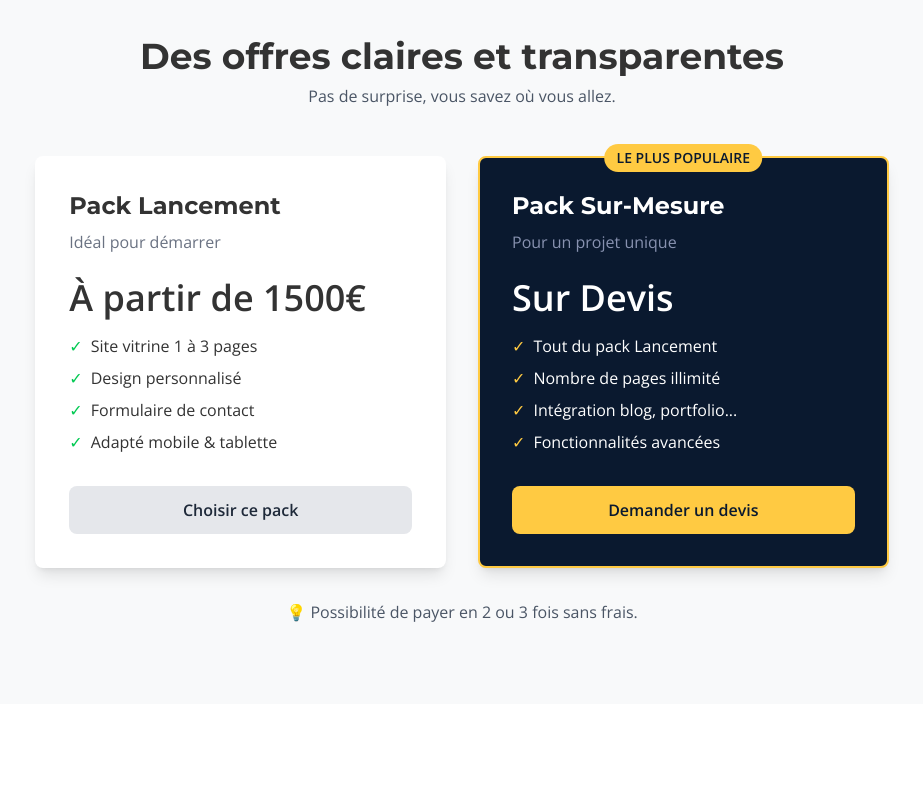
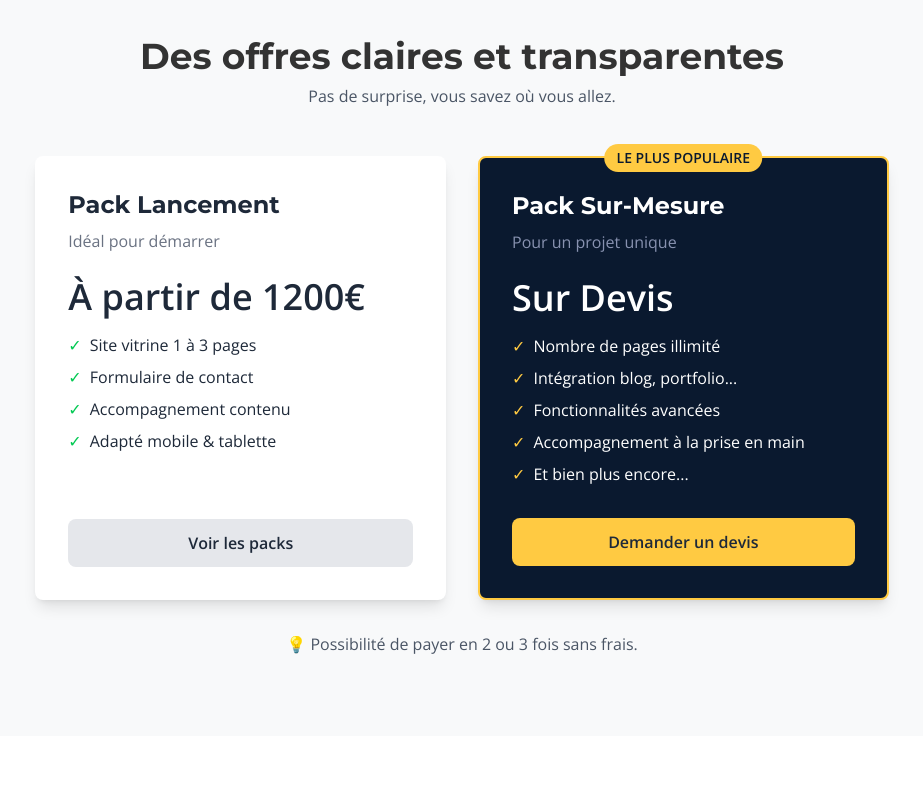
Before and after one commit to haaslaura/laura-haas-ei-front, a React (Vite) app: page / in a window 1280 px wide. Shown: the part 1912-2698 px from the top of the page, without its empty margins (178-1101 px from the left). Built offline with nearby package versions, Linux system fonts and the light colour scheme.

Commit message:
Creation of components adapted to the "offers" section + minor corrections to StageSection.jsx

```diff
--- a/src/components/CardSection.jsx
+++ b/src/components/CardSection.jsx
@@ -36,7 +36,7 @@ const CardSection = () => {
         <section className="max-w-xl py-26 mx-auto">
             <h2 className="text-3xl md:text-4xl font-bold text-center mb-12">Quel est votre projet ?</h2>
 
-            <div className="grid md:grid-cols-3 gap-8">
+            <div className="grid md:grid-cols-3 justify-center gap-8">
                 {contentCardSection.map((card) => (
                     <SimpleCard
                         key={card.title}
--- /dev/null
+++ b/src/components/OfferCard.jsx
@@ -0,0 +1,95 @@
+import { act } from 'react';
+import { Link } from 'react-router-dom';
+
+const styleOptions = {
+    false: {
+        border: 'border',
+        borderColor: 'border-transparent',
+        background: 'bg-white',
+        textColor: 'text-gray-800',
+        subtitleColor: 'text-gray-500',
+        featureIconColor: 'text-green-500',
+        buttonColor: 'bg-gray-200',
+        buttonColorHover: 'hover:bg-gray-300',
+    },
+    true: {
+        border: 'border-2',
+        borderColor: 'border-(--color-accent)',
+        background: 'bg-(--color-dark-blue)',
+        textColor: 'text-white',
+        subtitleColor: 'text-(--color-slate)',
+        featureIconColor: 'text-(--color-accent)',
+        buttonColor: 'bg-(--color-accent)',
+        buttonColorHover: 'hover:opacity-90',
+    },
+};
+
+const OfferCard = ({
+    title = "Pack Lancement",
+    subtitle = "Idéal pour démarrer",
+    price = "À partir de 1200€",
+    features = [],
+    buttonText = "Voir les packs",
+    buttonLink = "/contact",
+    activePopular = false,
+}) => {
+
+
+    const styles = styleOptions[activePopular] || styleOptions.false;
+
+    return (
+        <div className={`
+            ${styles.background}
+            p-8 rounded-lg shadow-lg
+            ${styles.border} ${styles.borderColor}
+            w-full md:w-1/3 flex flex-col relative
+        `}>
+            {activePopular &&
+                <span className="absolute top-0 left-1/2 -translate-x-1/2 -translate-y-1/2 bg-[var(--color-accent)] text-[var(--color-dark-blue)] text-sm font-bold px-3 py-1 rounded-full">
+                    LE PLUS POPULAIRE
+                </span>
+            }
+
+            <h3 className={`
+                ${styles.textColor}
+                text-2xl font-bold mb-2
+            `}>
+                {title}
+            </h3>
+
+            <p className={`
+                ${styles.subtitleColor}
+                mb-6
+            `}>
+                {subtitle}
+            </p>
+
+            <p className={`
+                ${styles.textColor}
+                text-4xl font-bold mb-4
+            `}>
+                {price}
+            </p>
+
+            <ul className={`text-left space-y-2 mb-8 flex-grow ${styles.textColor}`}>
+                {features.map((feature, index) => (
+                    <li key={index} className="flex items-center">
+                        <span className={`${styles.featureIconColor} mr-2`}>✓</span>
+                        {feature}
+                    </li>
+                ))}
+            </ul>
+            <Link
+                to={buttonLink}
+                className={`
+                    w-full text-center
+                    ${styles.buttonColor} text-gray-800
+                    font-bold py-3 px-6 rounded-lg ${styles.buttonColorHover} transition-all
+            `}>
+                {buttonText}
+            </Link>
+        </div>
+    );
+};
+
+export default OfferCard;
--- a/src/components/OffersSection.jsx
+++ b/src/components/OffersSection.jsx
@@ -1,72 +1,41 @@
 import { Link } from 'react-router-dom';
+import contentPackOffers from '../data/contentPackOffers';
+import OfferCard from './OfferCard';
+
 
 const OffersSection = () => {
     return (
-        <section
-            id="tarifs"
-            className="py-20"
-        >
+        <section id="tarifs" className="py-20">
+
             <div className="container mx-auto px-6">
                 <h2 className="text-3xl md:text-4xl font-bold text-center mb-2">Des offres claires et transparentes</h2>
                 <p className="text-center text-gray-600 mb-12">Pas de surprise, vous savez où vous allez.</p>
+
                 <div className="flex flex-col md:flex-row justify-center items-stretch gap-8">
-                    <div className="bg-white p-8 rounded-lg shadow-lg border-2 border-transparent w-full md:w-1/3 flex flex-col">
-                        <h3 className="text-2xl font-bold mb-2">Pack Lancement</h3>
-                        <p className="text-gray-500 mb-6">Idéal pour démarrer</p>
-                        <p className="text-4xl font-bold mb-4">À partir de 1500€</p>
-                        <ul className="text-left space-y-2 mb-8 flex-grow">
-                            <li className="flex items-center">
-                                <span className="text-green-500 mr-2">✓</span>Site vitrine 1 à 3 pages
-                            </li>
-                            <li className="flex items-center">
-                                <span className="text-green-500 mr-2">✓</span>Design personnalisé
-                            </li>
-                            <li className="flex items-center">
-                                <span className="text-green-500 mr-2">✓</span>Formulaire de contact
-                            </li>
-                            <li className="flex items-center">
-                                <span className="text-green-500 mr-2">✓</span>Adapté mobile &amp; tablette
-                            </li>
-                        </ul>
-                        <a
-                            href="#contact"
-                            className="w-full text-center bg-gray-200 text-gray-800 font-bold py-3 px-6 rounded-lg hover:bg-gray-300 transition-all"
-                        >
-                            Choisir ce pack
-                        </a>
-                    </div>
+                    {/* Pack de lancement */}
+                    <OfferCard
+                        title={contentPackOffers[0].title}
+                        subtitle={contentPackOffers[0].subtitle}
+                        price={contentPackOffers[0].price}
+                        features={contentPackOffers[0].features}
+                        buttonText={contentPackOffers[0].buttonText}
+                        buttonLink={contentPackOffers[0].buttonLink}
+                    />
+                    {/* Pack le plus populaire */}
+                    <OfferCard
+                        title={contentPackOffers[1].title}
+                        subtitle={contentPackOffers[1].subtitle}
+                        price={contentPackOffers[1].price}
+                        features={contentPackOffers[1].features}
+                        buttonText={contentPackOffers[1].buttonText}
+                        buttonLink={contentPackOffers[1].buttonLink}
+                        activePopular={true}
+                    />
+                </div>
 
-                    <div className="bg-[var(--color-dark-blue)] text-white p-8 rounded-lg shadow-lg border-2 border-[var(--color-accent)] w-full md:w-1/3 relative flex flex-col">
-                        <span className="absolute top-0 left-1/2 -translate-x-1/2 -translate-y-1/2 bg-[var(--color-accent)] text-[var(--color-dark-blue)] text-sm font-bold px-3 py-1 rounded-full">
-                            LE PLUS POPULAIRE
-                        </span>
-                        <h3 className="text-2xl font-bold mb-2">Pack Sur-Mesure</h3>
-                        <p className="text-[var(--color-slate)] mb-6">Pour un projet unique</p>
-                        <p className="text-4xl font-bold mb-4">Sur Devis</p>
-                        <ul className="text-left space-y-2 mb-8 flex-grow">
-                            <li className="flex items-center">
-                                <span className="text-[var(--color-accent)] mr-2">✓</span>Tout du pack Lancement
-                            </li>
-                            <li className="flex items-center">
-                                <span className="text-[var(--color-accent)] mr-2">✓</span>Nombre de pages illimité
-                            </li>
-                            <li className="flex items-center">
-                                <span className="text-[var(--color-accent)] mr-2">✓</span>Intégration blog, portfolio...
-                            </li>
-                            <li className="flex items-center">
-                                <span className="text-[var(--color-accent)] mr-2">✓</span>Fonctionnalités avancées
-                            </li>
-                        </ul>
-                        <a
-                            href="#contact"
-                            className="w-full text-center bg-[var(--color-accent)] text-[var(--color-dark-blue)] font-bold py-3 px-6 rounded-lg hover:opacity-90 transition-all"
-                        >
-                            Demander un devis
-                        </a>
-                    </div>
-                </div>
                 <p className="text-center mt-8 text-gray-600">💡 Possibilité de payer en 2 ou 3 fois sans frais.</p>
             </div>
+
         </section>
     );
 };
--- a/src/components/Stage.jsx
+++ b/src/components/Stage.jsx
@@ -1,11 +1,14 @@
 const Stage = ({ number, title, content }) => {
     return (
-        <div className="relative z-10 flex flex-col items-center mb-8 md:mb-0">
+        <div className="relative z-10 flex flex-col items-center justify-start mb-8 md:mb-0">
+
             <div className="w-24 h-24 flex items-center justify-center bg-[var(--color-accent)] text-[var(--color-dark-blue)] rounded-full text-3xl font-bold mb-4">
                 {number}
             </div>
+
             <h3 className="text-xl font-bold">{title}</h3>
-            <p className="text-gray-600 max-w-xs">{content}</p>
+
+            <p className="text-gray-600 max-w-xs mx-2">{content}</p>
         </div>
     );
 };
--- a/src/components/StageSection.jsx
+++ b/src/components/StageSection.jsx
@@ -27,10 +27,16 @@ const StageSection = () => {
     return (
         <section className="py-20 bg-white">
             <div className="container mx-auto px-6">
+
                 <h2 className="text-3xl md:text-4xl font-bold text-center mb-12">Votre projet, étape par étape</h2>
-                <div className="relative flex flex-col md:flex-row justify-between items-center text-center">
+
+                <div className="relative flex flex-col md:flex-row justify-between items-start text-center">
                     {/* Ligne de progression (visible sur desktop) */}
-                    <div className="hidden md:block absolute top-1/2 left-0 w-full h-0.5 bg-gray-300 translate-y-[-50%] z-0"></div>
+                    <div className="
+                        hidden md:block absolute top-5/11 left-0
+                        w-full h-0.5 bg-gray-300 translate-y-[-50%] z-0
+                    ">
+                    </div>
 
                     {contentStageSection.map((stage) => (
                         <Stage
--- /dev/null
+++ b/src/data/contentPackOffers.json
@@ -0,0 +1,32 @@
+[
+    {
+        "id" : "1",
+        "title" : "Pack Lancement",
+        "subtitle" : "Idéal pour démarrer",
+        "price" : "À partir de 1200€",
+        "features" : [
+            "Site vitrine 1 à 3 pages",
+            "Formulaire de contact",
+            "Accompagnement contenu",
+            "Adapté mobile & tablette"
+        ],
+        "buttonText" : "Voir les packs",
+        "buttonLink" : "/contact"
+    },
+    {
+        "id" : "2",
+        "title" : "Pack Sur-Mesure",
+        "subtitle" : "Pour un projet unique",
+        "price" : "Sur Devis",
+        "features" : [
+            "Nombre de pages illimité",
+            "Intégration blog, portfolio...",
+            "Fonctionnalités avancées",
+            "Accompagnement à la prise en main",
+            "Et bien plus encore..."
+        ],
+        "buttonText" : "Demander un devis",
+        "buttonLink" : "/contact"
+    }
+
+]
```
